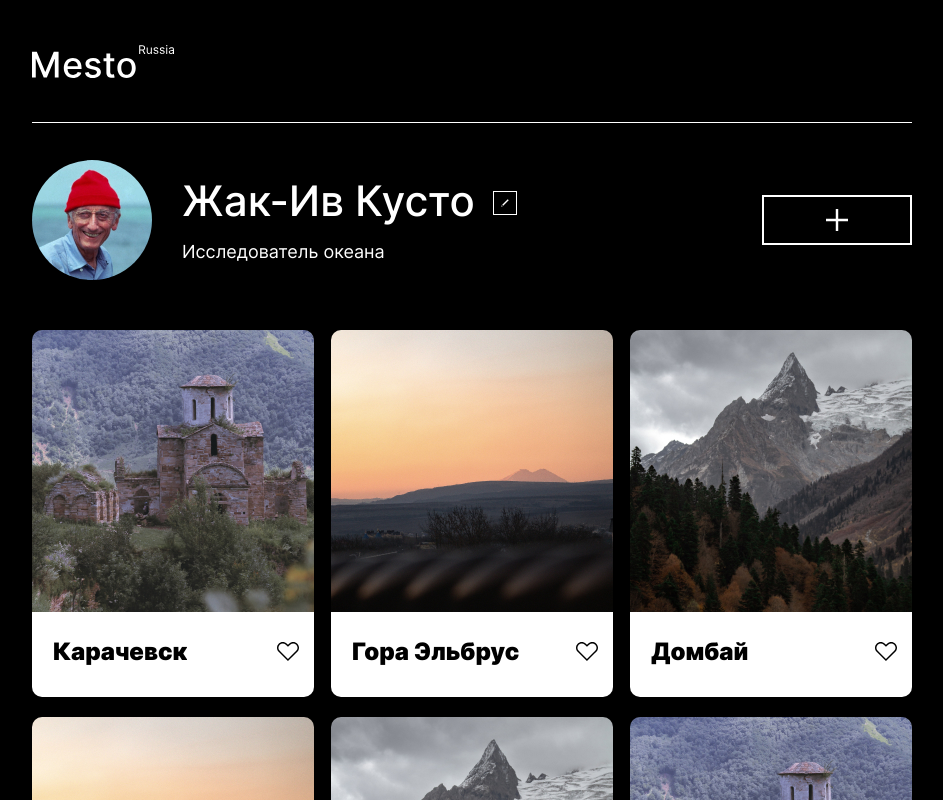
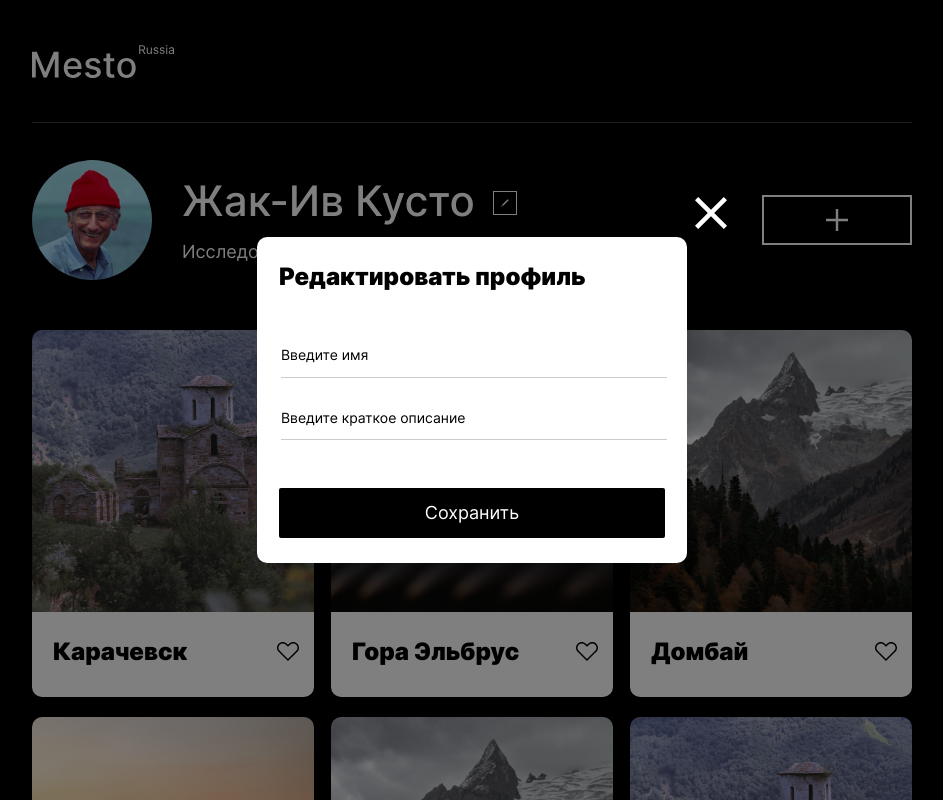
Before and after one commit to vmetnev/mesto-project-1, a plain HTML site: page index.html in a window 1280 px wide. Shown: the top 800 px of the page, without its empty margins (168-1111 px from the left). Drawn offline with Linux system fonts and the light colour scheme; files whose address does not match are found by name.

Commit message:
Исправлены замечания

```diff
--- a/blocks/elements/__item/elements__item.css
+++ b/blocks/elements/__item/elements__item.css
@@ -1,4 +1,5 @@
 .elements__item {
   width: 100%;
   border-radius: 10px 10px 0px 0px;
+  object-fit: cover
 }
--- a/blocks/form/__field/form__field.css
+++ b/blocks/form/__field/form__field.css
@@ -1,6 +1,9 @@
 .form__field {
+  font-size: 14px;
+  font-weight: 400;
+  line-height: 1.2;
   border: 0;
-  border-bottom: 1px solid;
+  border-bottom: 1px solid rgba(0, 0, 0, 0.2);
   width: 100%;
   padding: 0 0 13px;
   margin: 0 0 30px;
--- a/blocks/form/form.css
+++ b/blocks/form/form.css
@@ -1,5 +1,7 @@
 .form {
   padding: 25px 22px;
+  display: flex;
+  flex-direction: column;
 }
 
 @media screen and (max-width: 540px) {
--- a/blocks/header/header.css
+++ b/blocks/header/header.css
@@ -1,6 +1,6 @@
 .header {
   padding: 45px 0 0;
-  border-bottom: 1px solid #fff;
+  border-bottom: 1px solid rgba(84, 84, 84, 0.7);
 }
 
 @media screen and (max-width: 767px) {
--- /dev/null
+++ b/blocks/popup/__close-button/popup__close-button.css
@@ -0,0 +1,30 @@
+.popup__close-button {
+  position: absolute;
+  top: -40px;
+  right: -40px;
+  background-image: url(../../../images/CloseIcon.svg);
+  background-repeat: no-repeat;
+  background-position: center;
+  background-size: cover;
+  width: 32px;
+  height: 32px;
+  background-color: rgba(0, 0, 0, 0);
+  cursor: pointer;
+  padding: 0;
+  border: 0;
+  padding: 0;
+  transition: linear 0.3s;
+}
+
+.popup__close-button:hover {
+  opacity: 0.6;
+}
+
+@media screen and (max-width: 540px) {
+  .popup__close-button {
+    width: 20px;
+    height: 20px;
+    top: -36px;
+    right: 0px;
+  }
+}
--- a/blocks/popup/__container/popup__container.css
+++ b/blocks/popup/__container/popup__container.css
@@ -1,4 +1,5 @@
 .popup__container {
+  position: relative;
   max-width: 430px;
   background-color: #fff;
   box-shadow: 0px 0px 25px rgba(0, 0, 0, 0.15);
--- a/blocks/profile/__avatar/profile__avatar.css
+++ b/blocks/profile/__avatar/profile__avatar.css
@@ -3,6 +3,7 @@
   height: 120px;
   border-radius: 50%;
   margin: 0 30px 0 0;
+  object-fit: cover
 }
 
 @media screen and (max-width: 540px) {
--- a/index.html
+++ b/index.html
@@ -1,5 +1,5 @@
 <!DOCTYPE html>
-<html lang="en">
+<html lang="ru">
 <head>
   <meta charset="UTF-8">
   <meta http-equiv="X-UA-Compatible" content="IE=edge">
@@ -20,53 +20,53 @@
           <div class="profile__info">
             <div class="profile__name-container">
               <h1 class="profile__title">Жак-Ив Кусто</h1>
-              <button class="profile__edit-button" type="button"></button>
+              <button class="profile__edit-button" type="button" aria-label="Редактировать"></button>
             </div>
             <p class="profile__subtitle">Исследователь океана</p>
           </div>
         </div>
-        <button class="profile__add-button" type="submit"></button>
+        <button class="profile__add-button" type="button" aria-label="Добавить"></button>
       </section>
 
       <section class="elements">
         <ul class="elements__inner">
           <li class="elements__container">
-            <img class="elements__item" src="images/karachevsk.jpg" alt="">
+            <img class="elements__item" src="images/karachevsk.jpg" alt="Карачевск">
             <div class="elements__text-container">
               <h2 class="elements__title">Карачевск</h2>
               <button class="elements__like" type="button"></button>
             </div>
           </li>
           <li class="elements__container">
-            <img class="elements__item" src="images/elbrus.jpg" alt="">
+            <img class="elements__item" src="images/elbrus.jpg" alt="Гора Эльбрус">
             <div class="elements__text-container">
               <h2 class="elements__title">Гора Эльбрус</h2>
               <button class="elements__like" type="button"></button>
             </div>
           </li>
           <li class="elements__container">
-            <img class="elements__item" src="images/dombai.jpg" alt="">
+            <img class="elements__item" src="images/dombai.jpg" alt="Домбай">
             <div class="elements__text-container">
               <h2 class="elements__title">Домбай</h2>
               <button class="elements__like" type="button"></button>
             </div>
           </li>
           <li class="elements__container">
-            <img class="elements__item" src="images/elbrus.jpg" alt="">
+            <img class="elements__item" src="images/elbrus.jpg" alt="Гора Эльбрус">
             <div class="elements__text-container">
               <h2 class="elements__title">Гора Эльбрус</h2>
               <button class="elements__like" type="button"></button>
             </div>
           </li>
           <li class="elements__container">
-            <img class="elements__item" src="images/dombai.jpg" alt="">
+            <img class="elements__item" src="images/dombai.jpg" alt="Домбай">
             <div class="elements__text-container">
               <h2 class="elements__title">Домбай</h2>
               <button class="elements__like" type="button"></button>
             </div>
           </li>
           <li class="elements__container">
-            <img class="elements__item" src="images/karachevsk.jpg" alt="">
+            <img class="elements__item" src="images/karachevsk.jpg" alt="Карачевск">
             <div class="elements__text-container">
               <h2 class="elements__title">Карачаево-Черкесcия</h2>
               <button class="elements__like" type="button"></button>
@@ -75,25 +75,22 @@
         </ul>
       </section>
     </main>
-
     <footer class="footer">
       <p class="footer__copyright">&copy; 2022. Соболевский Артем</p>
     </footer>
-
-    <div class="popup">
+    <div class="popup popup_opened">
       <div class="popup__container">
-        <form class="form">
-          <div class="form__main-container">
+        <form class="form" name="edit-profile">
           <h2 class="form__title">Редактировать профиль</h2>
           <fieldset class="form__input-container">
-              <input class="form__field" type="text" name="fullname" id="name" placeholder="Жак-Ив Кусто" required>
-              <input class="form__field" type="text" name="description" id="description" placeholder="Исследователь океана" required>
+            <input class="form__field" type="text" name="fullname" id="name" placeholder="Введите имя" required>
+            <input class="form__field" type="text" name="description" id="description" placeholder="Введите краткое описание" required>
           </fieldset>
           <fieldset class="form__handlers">
             <button type="submit" class="form__submit-button">Сохранить</button>
           </fieldset>
-          </div>
         </form>
+        <button class="popup__close-button" type="button" aria-label="Закрыть"></button>
       </div>
     </div>
   </div>
--- a/pages/indes.css
+++ b/pages/indes.css
@@ -25,6 +25,7 @@
 @import url(../blocks/popup/popup.css);
 @import url(../blocks/popup/_opened/popup_opened.css);
 @import url(../blocks/popup/__container/popup__container.css);
+@import url(../blocks/popup/__close-button/popup__close-button.css);
 @import url(../blocks/form/form.css);
 @import url(../blocks/form/__main-container/form__main-container.css);
 @import url(../blocks/form/__title/form__title.css);
```
Also changed, not shown: images/CloseIcon.svg (added), images/popup_close-button.svg (added). Lines whose indentation alone changed are shown as unchanged.
